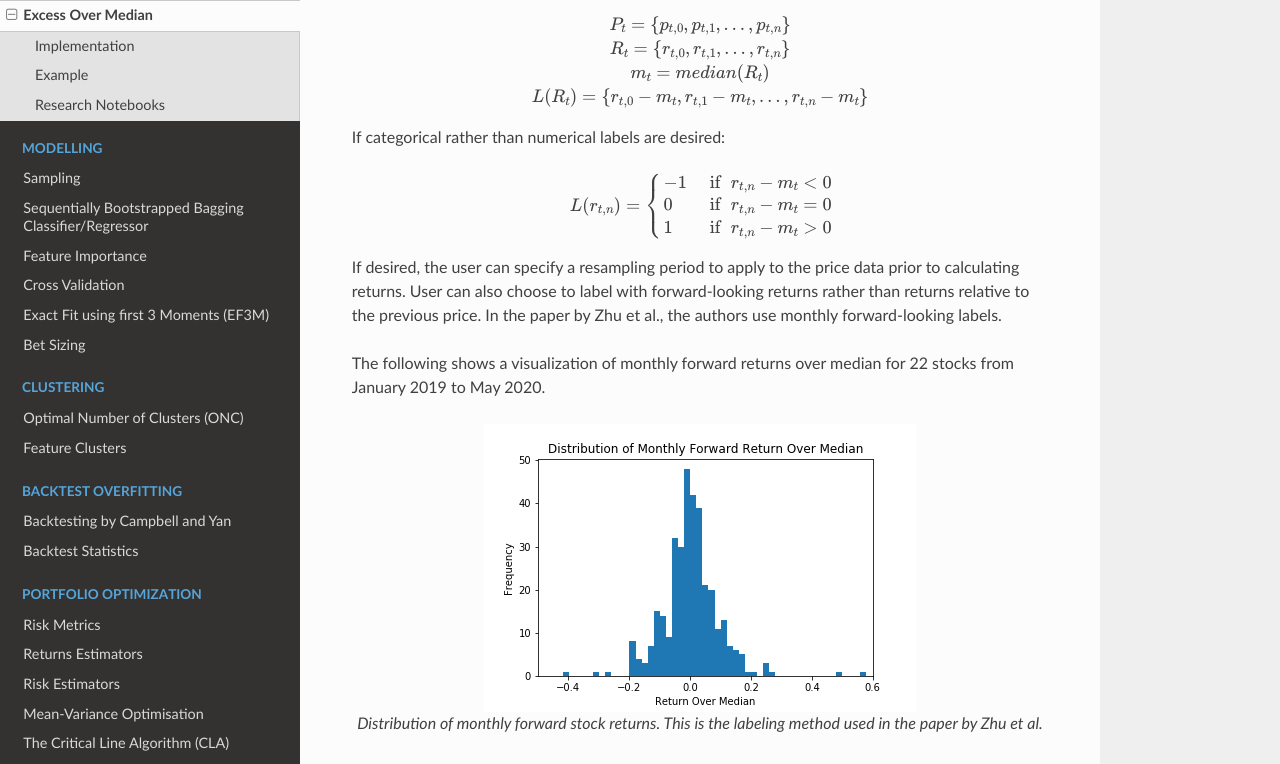
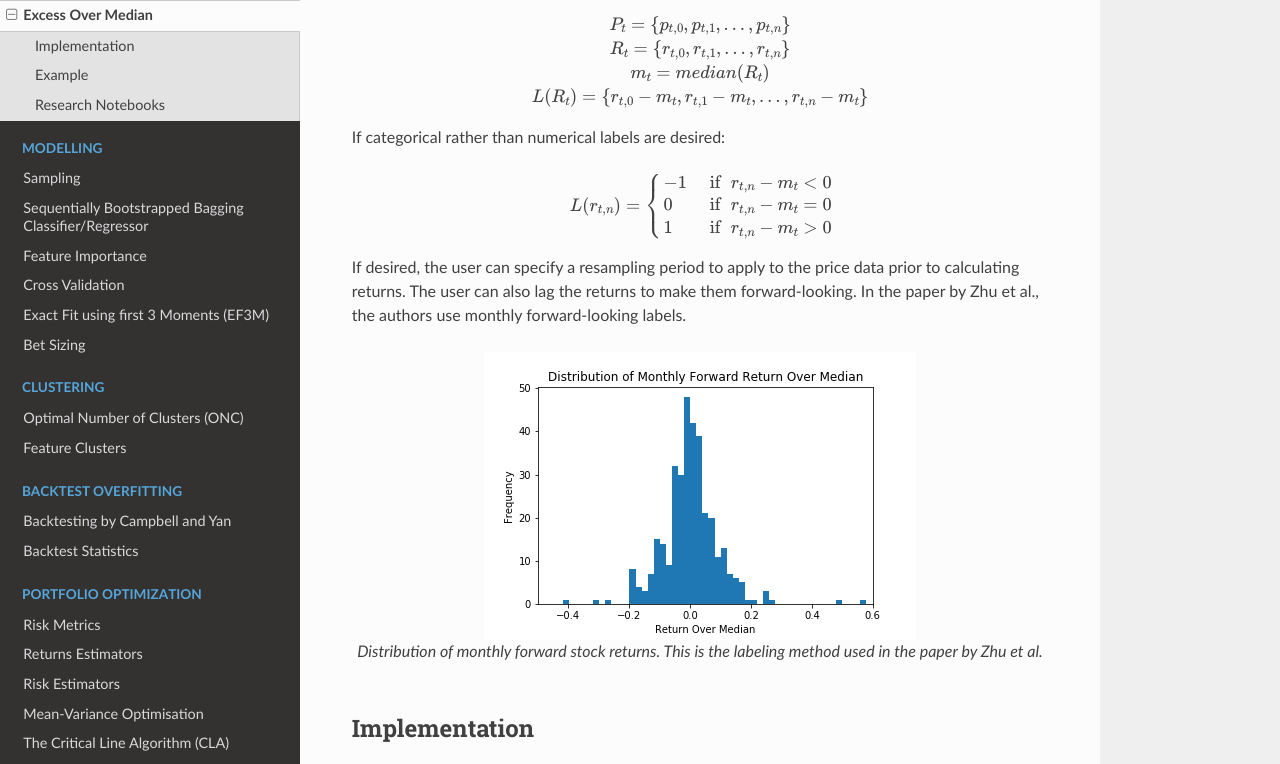
Before and after one commit to hudson-and-thames/mlfinlab, a Sphinx documentation site: the page built from docs/source/implementations/labeling_excess_median.rst, in a window 1280 px wide and 900 px high, scrolled down 456 px, cut to the strip 0-764 px from the top of the window. Built offline with Sphinx 7.4.7 and the Read the Docs theme 2.0.0, drawn with Linux system fonts in a browser that asks for light colours.

Commit message:
change forward to lag

```diff
--- a/docs/source/implementations/labeling_excess_median.rst
+++ b/docs/source/implementations/labeling_excess_median.rst
@@ -43,11 +43,9 @@ If categorical rather than numerical labels are desired:
      \end{split}
      \end{equation}
 
-If desired, the user can specify a resampling period to apply to the price data prior to calculating returns. User can also
-choose to label with forward-looking returns rather than returns relative to the previous price. In the paper by Zhu et al., the authors
-use monthly forward-looking labels.
+If desired, the user can specify a resampling period to apply to the price data prior to calculating returns. The user can
+also lag the returns to make them forward-looking. In the paper by Zhu et al., the authors use monthly forward-looking labels.
 
-The following shows a visualization of monthly forward returns over median for 22 stocks from January 2019 to May 2020.
 
 .. figure:: labeling_images/distribution_over_median_monthly_forward.png
    :scale: 100 %
```
Also changed, not shown: 2 other files.
